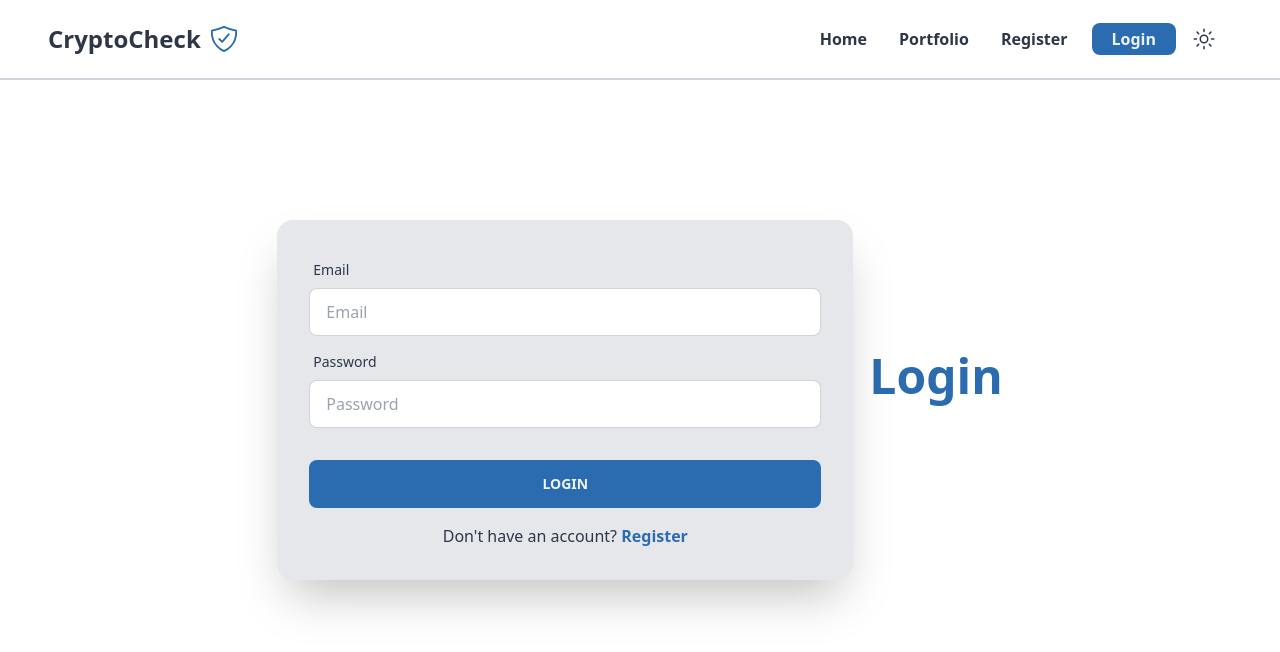
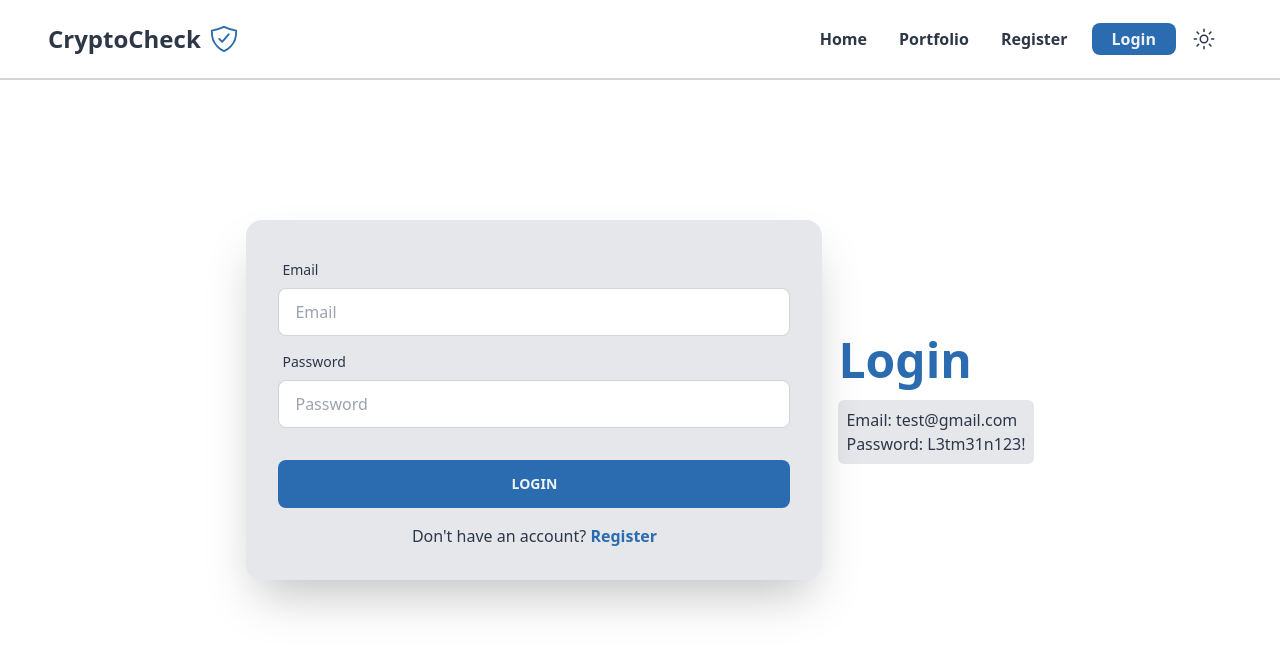
Before and after one commit to jpswt/CryptoCheck, a React (Vite) app: page /login in a window 1280 px wide. Shown: the top 652 px of the page. Built offline with nearby package versions, Linux system fonts and the light colour scheme; no server answers.

Commit message:
added log info

```diff
--- a/src/pages/Login.jsx
+++ b/src/pages/Login.jsx
@@ -26,7 +26,10 @@ const Login = () => {
 			<div className="hero-content flex-col lg:flex-row-reverse">
 				<div className="text-center lg:text-left">
 					<h1 className="text-5xl font-bold text-accent">Login</h1>
-					<p className="py-6"></p>
+					<div className="mt-4 rounded-md bg-gray-200 p-2">
+						<p>Email: test@gmail.com</p>
+						<p>Password: L3tm31n123!</p>
+					</div>
 				</div>
 				<div className="sm: card w-full min-w-[22rem] max-w-[22rem] bg-accent shadow-2xl sm:min-w-[28rem] md:min-w-[36rem] lg:flex-shrink-0">
 					<form onSubmit={handleSubmit} className="card-body ">
```
